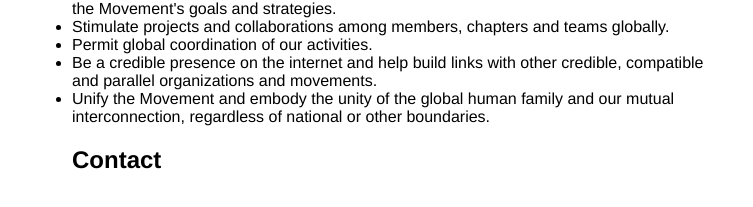
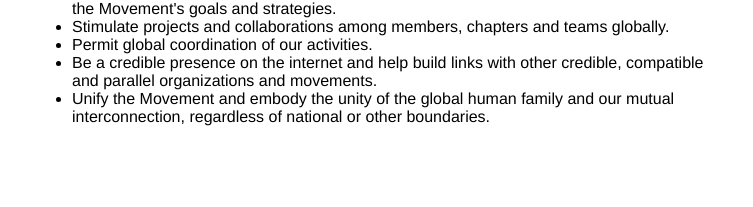
Before and after one commit to PeteFaraway/Global-Connect, a plain HTML site: page index.html in a window 1280 px wide. Shown: the part 477-684 px from the top of the page, without its empty margins (258-1011 px from the left). Drawn offline with Linux system fonts and the light colour scheme.

Commit message:
Edited index.html via GitHub

```diff
--- a/index.html
+++ b/index.html
@@ -53,7 +53,7 @@
 <li>Stimulate projects and collaborations among members, chapters and teams globally.
 <li>Permit global coordination of our activities.
 <li>Be a credible presence on the internet and help build links with other credible, compatible and parallel organizations and movements.
-<li>Unify the Movement and embody the unity of the global human family and our mutual interconnection, regardless of national or other boundaries.</p><h2>Contact</h2>
+<li>Unify the Movement and embody the unity of the global human family and our mutual interconnection, regardless of national or other boundaries.
 </ul>
 
 
```
